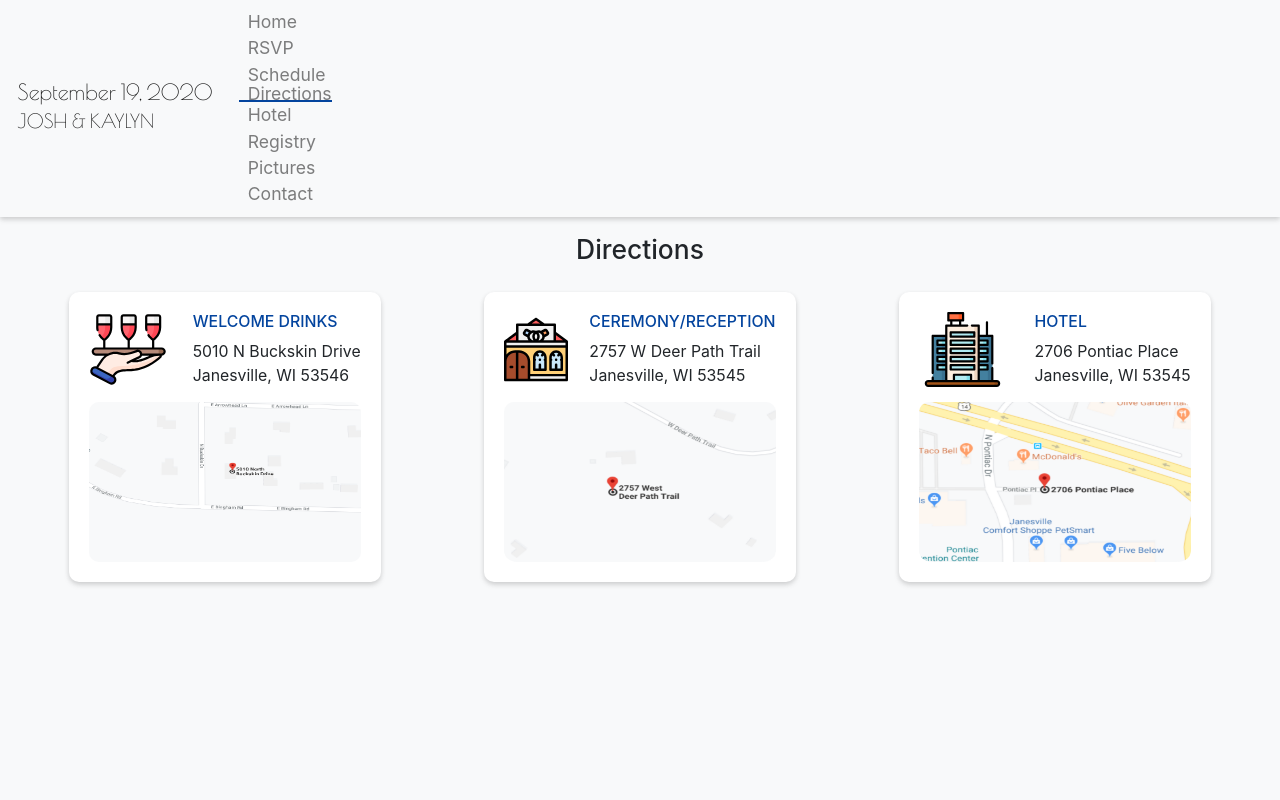
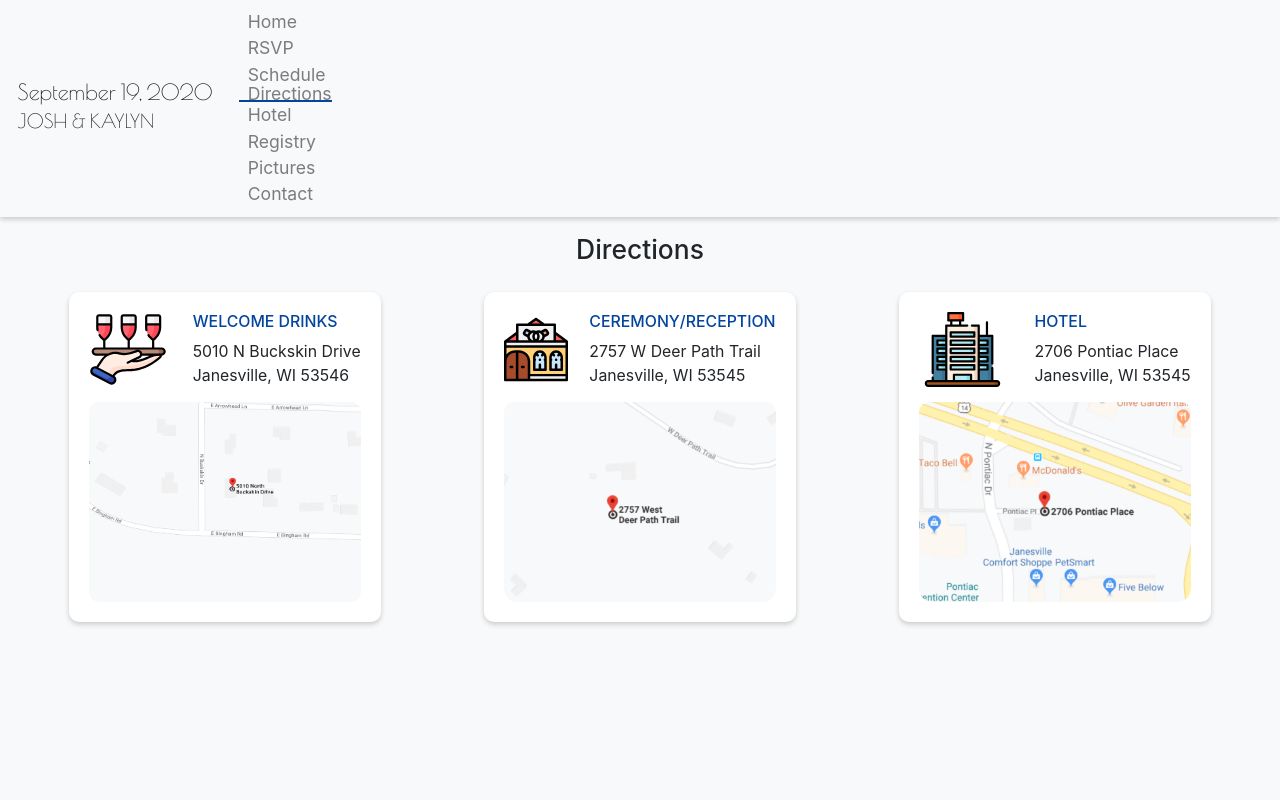
Before and after one commit to joshforcier/rsvp, a Vue app: page /directions in a window 1280 px wide. Shown: the top 800 px of the page. Built offline with nearby package versions, Linux system fonts and the light colour scheme; what vue-gallery, vue-sweetalert2, vuefire would draw is missing.

Commit message:
ui updates

```diff
--- a/src/components/Directions.vue
+++ b/src/components/Directions.vue
@@ -113,7 +113,7 @@ export default {
 
 .map_img {
     width: 100%;
-    max-height: 160px;
+    max-height: 200px;
     cursor: pointer;
     border-radius: 10px;
 }
--- a/src/components/Home.vue
+++ b/src/components/Home.vue
@@ -79,6 +79,7 @@ export default {
     position: relative;
     text-align: center;
     color: white;
+    box-shadow: 0 2px 4px 0 rgba(0, 0, 0, 0.1), 0 3px 6px 0 rgba(0, 0, 0, 0.09);
 }
 
 .were_getting_married {
```
